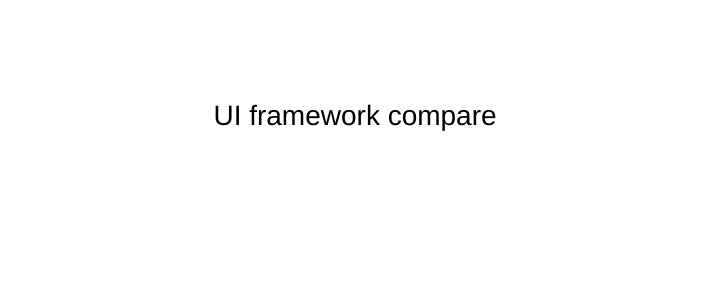
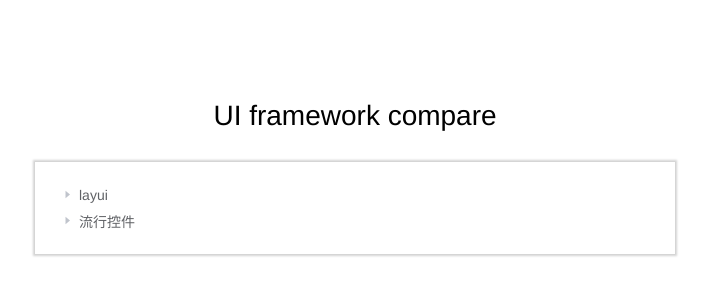
Before and after one commit to jpsiyu/ui-compare, a Vue app: page / in a window 1280 px wide. Shown: the top 300 px of the page, without its empty margins (285-994 px from the left). Built offline with nearby package versions, Linux system fonts and the light colour scheme; what vue-infinite-scroll, vue-seamless-scroll would draw is missing.

Commit message:
add element ui, add tree index

```diff
--- a/package.json
+++ b/package.json
@@ -13,6 +13,7 @@
     "build": "node build/build.js"
   },
   "dependencies": {
+    "element-ui": "^2.11.1",
     "vue": "^2.5.2",
     "vue-infinite-scroll": "^2.0.2",
     "vue-router": "^3.0.1",
@@ -24,6 +25,7 @@
     "babel-helper-vue-jsx-merge-props": "^2.0.3",
     "babel-jest": "^21.0.2",
     "babel-loader": "^7.1.1",
+    "babel-plugin-component": "^1.1.1",
     "babel-plugin-dynamic-import-node": "^1.2.0",
     "babel-plugin-syntax-jsx": "^6.18.0",
     "babel-plugin-transform-es2015-modules-commonjs": "^6.26.0",
--- /dev/null
+++ b/src/assets/js/navTree.js
@@ -0,0 +1,18 @@
+const tree = [
+  {
+    label: 'layui',
+    children: [
+      { label: '控件', link: '/layui' },
+      { label: '表单', link: '/layui/form' }
+    ]
+  },
+  {
+    label: '流行控件',
+    children: [
+      { label: '无缝滑动', link: '/seamless' },
+      { label: '无限列表', link: '/infinite' },
+    ]
+  }
+]
+
+export default tree
--- a/src/pages/index.vue
+++ b/src/pages/index.vue
@@ -1,15 +1,54 @@
 <template>
   <div class="main">
     <h1>UI framework compare</h1>
+    <el-tree class="tree" :data="links" :props="defaultProps" @node-click="handleNodeClick"></el-tree>
   </div>
 </template>
 
-<style scope>
-.main{
+<script>
+import navTree from '@/assets/js/navTree'
+import Vue from 'vue'
+import { Tree } from 'element-ui'
+Vue.use(Tree)
+
+export default {
+  data() {
+    return {
+      links: navTree
+    }
+  },
+  computed: {
+    defaultProps() {
+      return {
+        children: 'children',
+        label: 'label'
+      }
+    }
+  },
+  methods: {
+    handleNodeClick(event) {
+      if(event.link){
+        this.$router.push(event.link)
+      }
+    }
+  }
+
+}
+</script>
+
+<style scoped>
+.main {
   margin: 100px auto;
 }
 
-.main h1{
+.main h1 {
   text-align: center;
 }
+
+.tree {
+  box-shadow: 0 0 2px 2px lightgray;
+  width: 600px;
+  margin: 30px auto;
+  padding: 20px;
+}
 </style>
--- a/src/router/index.js
+++ b/src/router/index.js
@@ -14,34 +14,28 @@ export default new Router({
   routes: [
     {
       path: '/',
-      name: 'Home',
       component: Index
     },
     {
       path: '/layui',
-      name: 'layui',
       component: Layui,
       children: [
         {
           path: '/',
-          name: 'layui widget',
           component: LayuiWidget
         },
         {
           path: 'form',
-          name: 'layui form',
           component: LayuiForm
         }
       ]
     },
     {
       path: '/seamless',
-      name: 'seamless',
       component: Seamless
     },
     {
       path: '/infinite',
-      name: 'infinite',
       component: Infinite
     }
   ]
```
Also changed, not shown: .babelrc, 1 other file (tests, documents, lock files or other folders).
